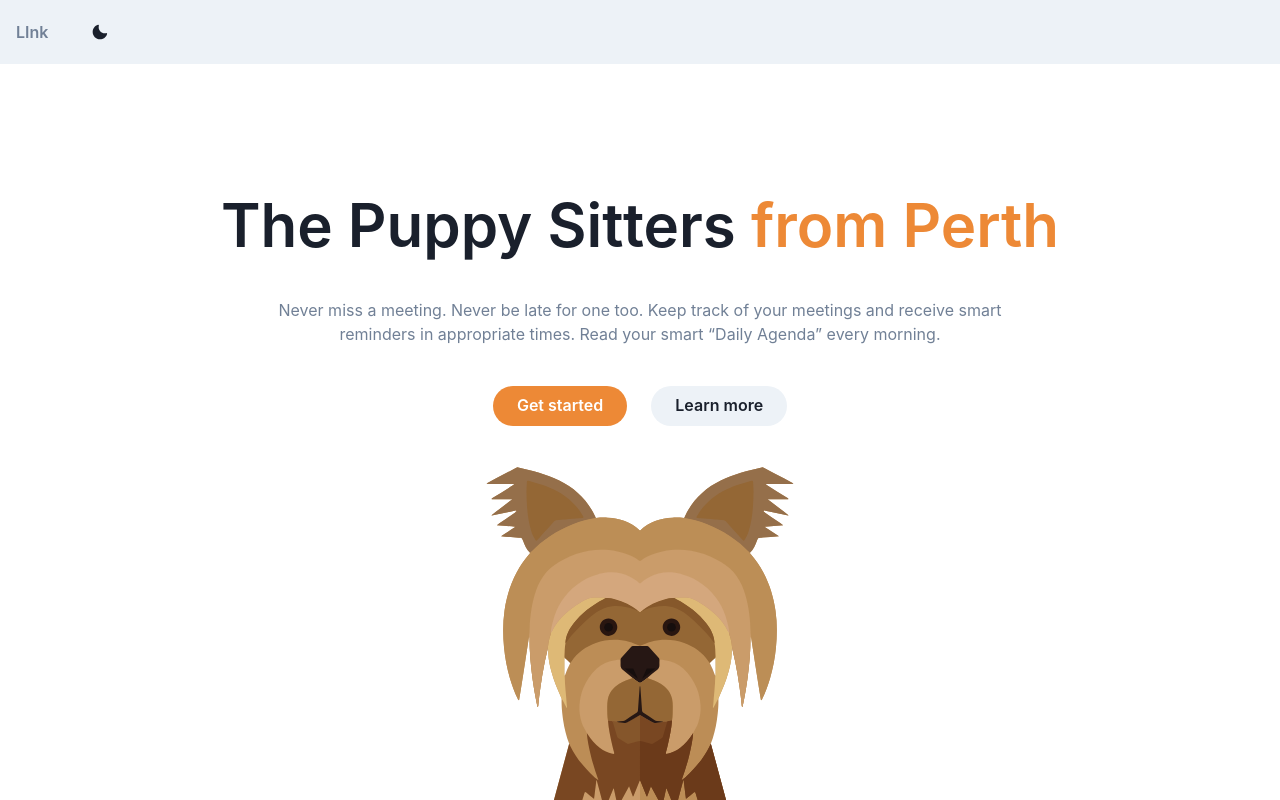
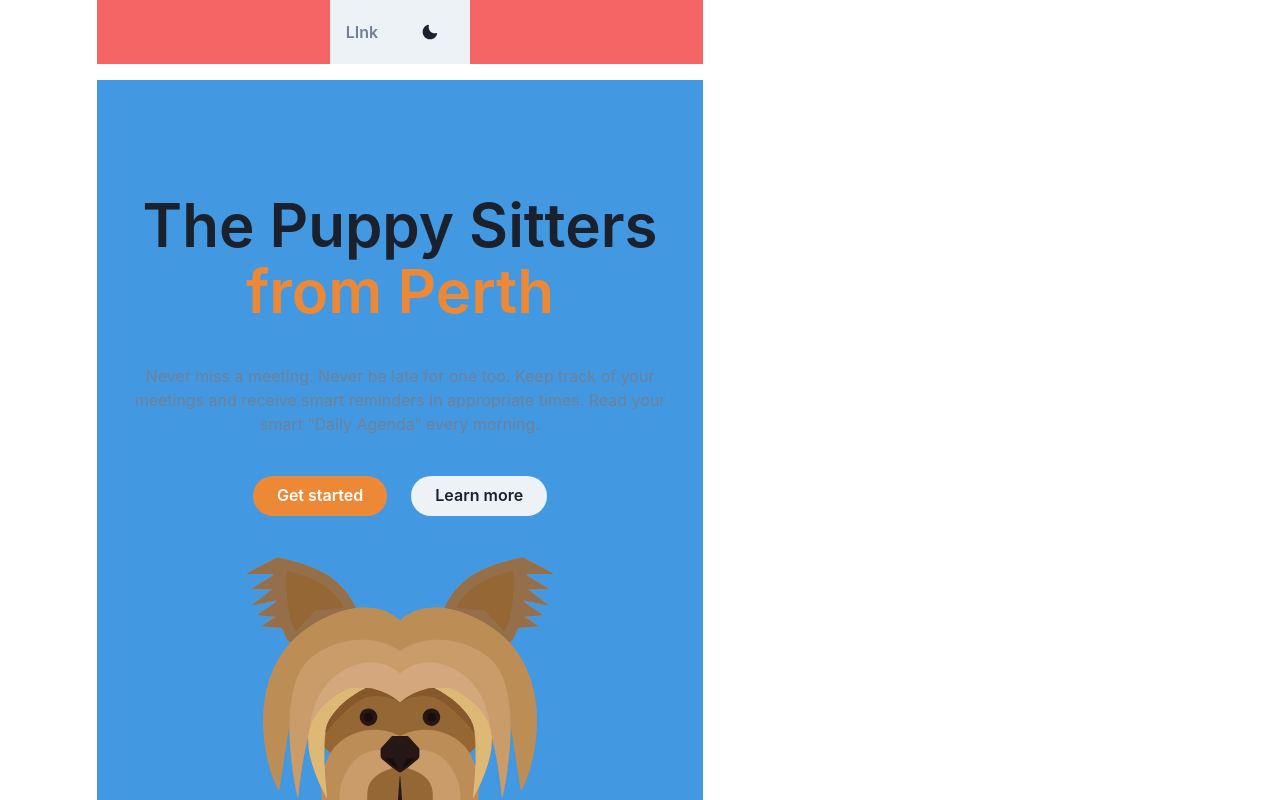
Before and after one commit to laurendoesntlikeusernames/puppies, a Next.js app: page / in a window 1280 px wide. Shown: the top 800 px of the page. Built offline with nearby package versions, Linux system fonts and the light colour scheme.

Commit message:
first commit

```diff
--- a/pages/index.js
+++ b/pages/index.js
@@ -1,14 +1,18 @@
 import React from 'react'
-import {StackDivider, VStack} from '@chakra-ui/react'
+import {Container, VStack} from '@chakra-ui/react'
 import Header from '../components/Header'
 import Hero from '../components/Hero'
 
 
 export default function Index() {
   return (
-    <VStack spacing={4} align='stretch'>
-      <Header />
-      <Hero />
+    <VStack spacing={4} align='stretch' width='100vh'>
+      <Container centerContent bg='red.400'>
+        <Header />
+      </Container>
+      <Container centerContent bg='blue.400'>
+        <Hero />
+      </Container>
     </VStack>
   )
 }
```
